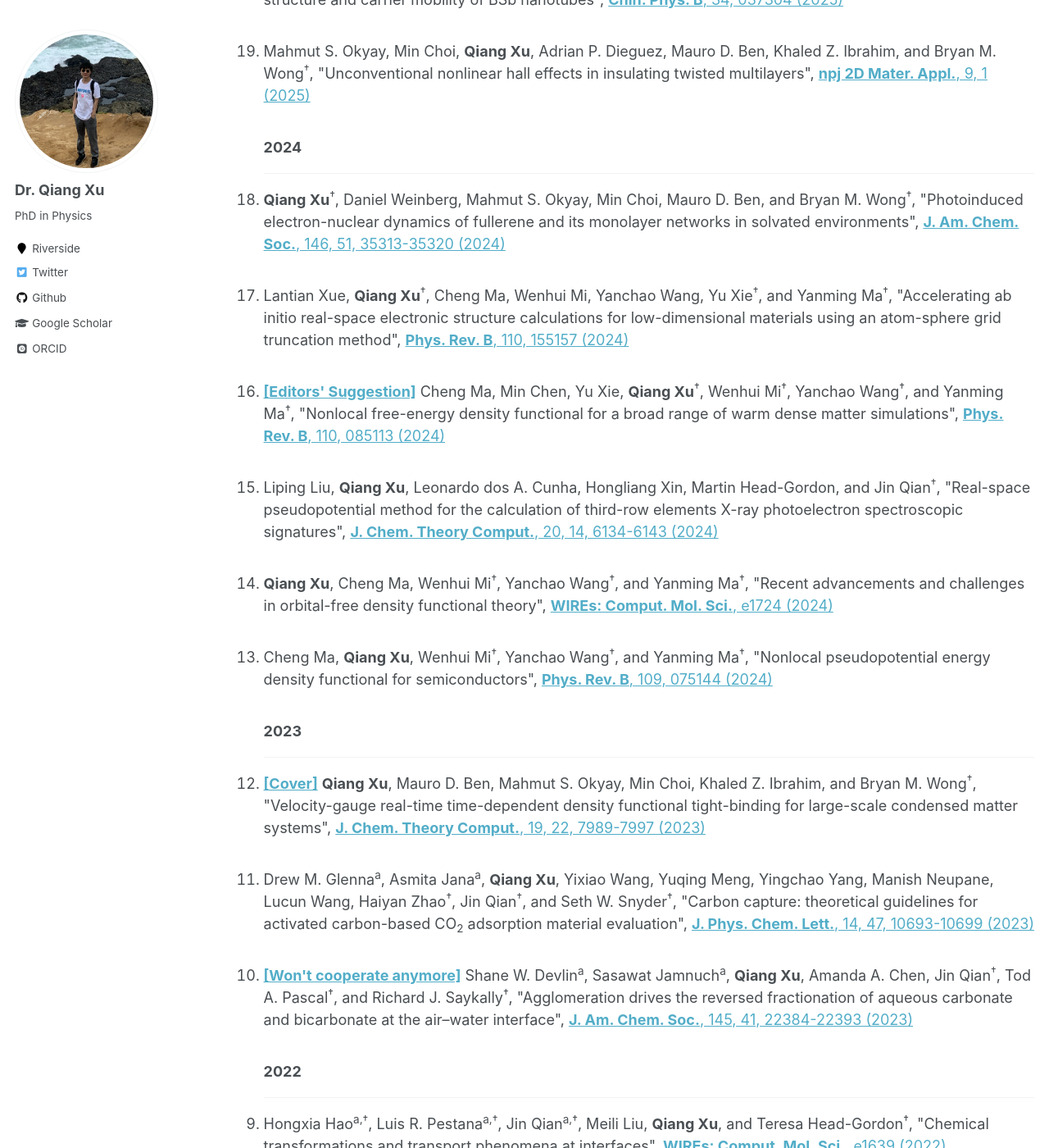
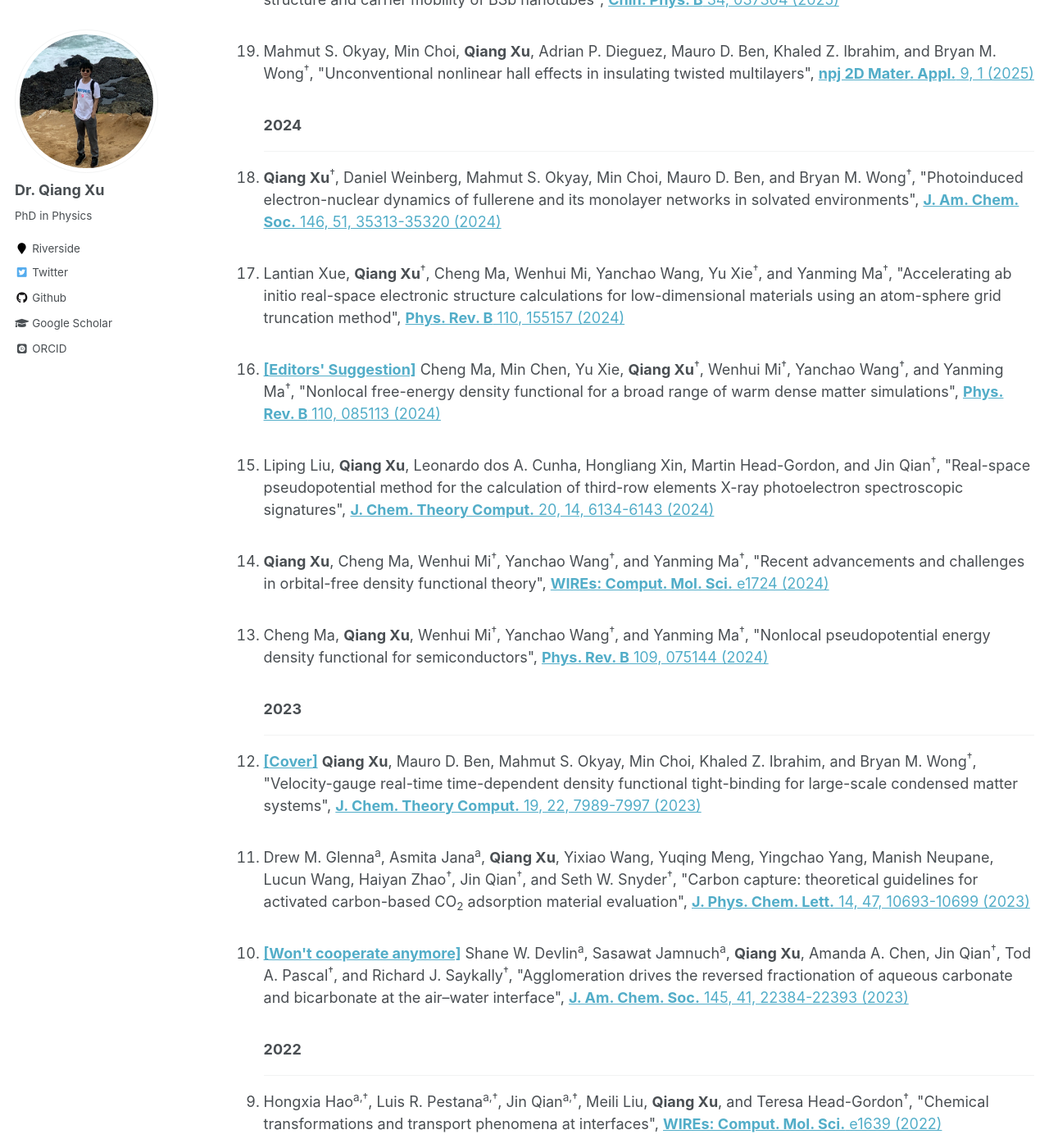
Before and after one commit to xqjlu/xqjlu.github.io, a Jekyll site: the page built from _pages/publications.md, in a window 1280 px wide and 1400 px high, scrolled down 908 px. Shown: the whole window at 82% size. Built offline with Jekyll 4.4.1, drawn with Linux system fonts in a browser that asks for light colours; some web fonts are replaced; some of the changed text lies outside the part shown.

Commit message:
publication

```diff
--- a/_pages/publications.md
+++ b/_pages/publications.md
@@ -54,27 +54,27 @@ Miao Qi, He Li, Haiyan Mao, Sydney Hemenway, <b>Qiang Xu</b>, Yunfei Wang, Beiha
 Liana M. Klivansky, Xiaodan Gu, Chenhui Zhu, Jeffrey A. Reimer, Ganglong Cui, Carolin M. Sutter-Fella,
 Jian Zhang, Gang Ren, and Yi Liu<sup>†</sup>,
 "High-fidelity topochemical polymerization in single crystals, polycrystals, and solution aggregates",
-<a href="https://doi.org/10.1038/s41467-025-58822-2" target="_blank"><b>Nat. Commun.</b>, 16, 3498 (2025)</a>
+<a href="https://doi.org/10.1038/s41467-025-58822-2" target="_blank"><b>Nat. Commun.</b> 16, 3498 (2025)</a>
 </li><br>
 
 <li>Pengye Liu<sup>a</sup>, Quan Zhuang<sup>a</sup>, <b>Qiang Xu</b><sup>a</sup>, Tian Cui<sup>†</sup>, and Zhao Liu<sup>†</sup>,
 "Mechanism of high temperature superconductivity in compressed H<sub>2</sub>-molecular-type hydride",
-<a href="https://doi.org/10.1126/sciadv.adt9411" target="_blank"><b>Sci. Adv.</b>, 11, eadt9411 (2025)</a>
+<a href="https://doi.org/10.1126/sciadv.adt9411" target="_blank"><b>Sci. Adv.</b> 11, eadt9411 (2025)</a>
 </li><br>
 
 <li>Yongshuo Chen, Cheng Ma, Boning Cui, Tian Cui, Wenhui Mi<sup>†</sup>, <b>Qiang Xu</b><sup>†</sup>, Yanchao Wang<sup>†</sup>, Yanming Ma,
 "Fast and stable tight-binding framework for nonlocal kinetic energy density functional reconstruction in orbital-free density functional calculations",
-<a href="https://doi.org/10.1103/PhysRevB.111.125133" target="_blank"><b>Phys. Rev. B</b>, 111, 125133 (2025)</a>
+<a href="https://doi.org/10.1103/PhysRevB.111.125133" target="_blank"><b>Phys. Rev. B</b> 111, 125133 (2025)</a>
 </li><br>
 
 <li>Lantian Xue, Chennan Song, Miaomiao Jian<sup>†</sup>, <b>Qiang Xu</b><sup>†</sup>, Yuhao Fu, Pengyue Gao<sup>†</sup>, Yu Xie,
 "Electronic structure and carrier mobility of BSb nanotubes",
-<a href="https://doi.org/10.1088/1674-1056/adacd3" target="_blank"><b>Chin. Phys. B</b>, 34, 037304 (2025)</a>
+<a href="https://doi.org/10.1088/1674-1056/adacd3" target="_blank"><b>Chin. Phys. B</b> 34, 037304 (2025)</a>
 </li><br>
 
 <li>Mahmut S. Okyay, Min Choi, <b>Qiang Xu</b>, Adrian P. Dieguez, Mauro D. Ben, Khaled Z. Ibrahim, and Bryan M. Wong<sup>†</sup>,
 "Unconventional nonlinear hall effects in insulating twisted multilayers",
-<a href="https://doi.org/10.1038/s41699-024-00520-6" target="_blank"><b>npj 2D Mater. Appl.</b>, 9, 1 (2025)</a>
+<a href="https://doi.org/10.1038/s41699-024-00520-6" target="_blank"><b>npj 2D Mater. Appl.</b> 9, 1 (2025)</a>
 </li><br>
 
 <!--2024-->
@@ -91,31 +91,31 @@ Jian Zhang, Gang Ren, and Yi Liu<sup>†</sup>,
 
 <li><b>Qiang Xu</b><sup>†</sup>, Daniel Weinberg, Mahmut S. Okyay, Min Choi, Mauro D. Ben, and Bryan M. Wong<sup>†</sup>,
 "Photoinduced electron-nuclear dynamics of fullerene and its monolayer networks in solvated environments",
-<a href="https://doi.org/10.1021/jacs.4c12952" target="_blank"><b>J. Am. Chem. Soc.</b>, 146, 51, 35313-35320 (2024)</a>
+<a href="https://doi.org/10.1021/jacs.4c12952" target="_blank"><b>J. Am. Chem. Soc.</b> 146, 51, 35313-35320 (2024)</a>
 </li><br>
 
 <li>Lantian Xue, <b>Qiang Xu</b><sup>†</sup>, Cheng Ma, Wenhui Mi, Yanchao Wang, Yu Xie<sup>†</sup>, and Yanming Ma<sup>†</sup>,
 "Accelerating ab initio real-space electronic structure calculations for low-dimensional materials using an atom-sphere grid truncation method",
-<a href="https://doi.org/10.1103/PhysRevB.110.155157" target="_blank"><b>Phys. Rev. B</b>, 110, 155157 (2024)</a>
+<a href="https://doi.org/10.1103/PhysRevB.110.155157" target="_blank"><b>Phys. Rev. B</b> 110, 155157 (2024)</a>
 </li><br>
 
 <li><a><b>[Editors' Suggestion]</b></a> Cheng Ma, Min Chen, Yu Xie, <b>Qiang Xu</b><sup>†</sup>, Wenhui Mi<sup>†</sup>, Yanchao Wang<sup>†</sup>, and Yanming Ma<sup>†</sup>,
 "Nonlocal free-energy density functional for a broad range of warm dense matter simulations",
-<a href="https://doi.org/10.1103/PhysRevB.110.085113" target="_blank"><b>Phys. Rev. B</b>, 110, 085113 (2024)</a>
+<a href="https://doi.org/10.1103/PhysRevB.110.085113" target="_blank"><b>Phys. Rev. B</b> 110, 085113 (2024)</a>
 </li><br>
 
 <li>Liping Liu, <b>Qiang Xu</b>, Leonardo dos A. Cunha, Hongliang Xin, Martin Head-Gordon, and Jin Qian<sup>†</sup>,
 "Real-space pseudopotential method for the calculation of third-row elements X-ray photoelectron spectroscopic signatures",
-<a href=" https://doi.org/10.1021/acs.jctc.4c00535" target="_blank"><b>J. Chem. Theory Comput.</b>, 20, 14, 6134-6143 (2024)</a>
+<a href=" https://doi.org/10.1021/acs.jctc.4c00535" target="_blank"><b>J. Chem. Theory Comput.</b> 20, 14, 6134-6143 (2024)</a>
 </li><br>
 
 <li><b>Qiang Xu</b>, Cheng Ma, Wenhui Mi<sup>†</sup>, Yanchao Wang<sup>†</sup>, and Yanming Ma<sup>†</sup>,
 "Recent advancements and challenges in orbital-free density functional theory",
-<a href="https://doi.org/10.1002/wcms.1724" target="_blank"><b>WIREs: Comput. Mol. Sci.</b>, e1724 (2024)</a>
+<a href="https://doi.org/10.1002/wcms.1724" target="_blank"><b>WIREs: Comput. Mol. Sci.</b> e1724 (2024)</a>
 </li><br>
 
 <li>Cheng Ma, <b>Qiang Xu</b>, Wenhui Mi<sup>†</sup>, Yanchao Wang<sup>†</sup>, and Yanming Ma<sup>†</sup>, "Nonlocal pseudopotential energy density functional for semiconductors",
-<a href="https://doi.org/10.1103/PhysRevB.109.075144" target="_blank"><b>Phys. Rev. B</b>, 109, 075144 (2024)</a>
+<a href="https://doi.org/10.1103/PhysRevB.109.075144" target="_blank"><b>Phys. Rev. B</b> 109, 075144 (2024)</a>
 </li><br>
 
 <!--2023-->
@@ -123,17 +123,17 @@ Jian Zhang, Gang Ren, and Yi Liu<sup>†</sup>,
 <hr align="left" color="#000000">
 <li><a><b>[Cover]</b></a> <b>Qiang Xu</b>, Mauro D. Ben, Mahmut S. Okyay, Min Choi, Khaled Z. Ibrahim, and Bryan M. Wong<sup>†</sup>,
 "Velocity-gauge real-time time-dependent density functional tight-binding for large-scale condensed matter systems",
-<a href="https://doi.org/10.1021/acs.jctc.3c00689" target="_blank"><b>J. Chem. Theory Comput.</b>, 19, 22, 7989-7997 (2023)</a>
+<a href="https://doi.org/10.1021/acs.jctc.3c00689" target="_blank"><b>J. Chem. Theory Comput.</b> 19, 22, 7989-7997 (2023)</a>
 </li><br>
 
 <li>Drew M. Glenna<sup>a</sup>, Asmita Jana<sup>a</sup>, <b>Qiang Xu</b>, Yixiao Wang, Yuqing Meng, Yingchao Yang, Manish Neupane, Lucun Wang, Haiyan Zhao<sup>†</sup>, Jin Qian<sup>†</sup>, and Seth W. Snyder<sup>†</sup>,
 "Carbon capture: theoretical guidelines for activated carbon-based CO<sub>2</sub> adsorption material evaluation",
-<a href="https://doi.org/10.1021/acs.jpclett.3c02711" target="_blank"><b>J. Phys. Chem. Lett.</b>, 14, 47, 10693-10699 (2023)</a>
+<a href="https://doi.org/10.1021/acs.jpclett.3c02711" target="_blank"><b>J. Phys. Chem. Lett.</b> 14, 47, 10693-10699 (2023)</a>
 </li><br>
 
 <li><a><b>[Won't cooperate anymore]</b></a> Shane W. Devlin<sup>a</sup>, Sasawat Jamnuch<sup>a</sup>, <b>Qiang Xu</b>, Amanda A. Chen, Jin Qian<sup>†</sup>, Tod A. Pascal<sup>†</sup>, and Richard J. Saykally<sup>†</sup>,
 "Agglomeration drives the reversed fractionation of aqueous carbonate and bicarbonate at the air–water interface",
-<a href="https://doi.org/10.1021/jacs.3c05093" target="_blank"><b>J. Am. Chem. Soc.</b>, 145, 41, 22384-22393 (2023)</a>
+<a href="https://doi.org/10.1021/jacs.3c05093" target="_blank"><b>J. Am. Chem. Soc.</b> 145, 41, 22384-22393 (2023)</a>
 </li><br>
 
 <!--2022-->
@@ -141,17 +141,17 @@ Jian Zhang, Gang Ren, and Yi Liu<sup>†</sup>,
 <hr align="left" color="#000000">
 <li>Hongxia Hao<sup>a,†</sup>, Luis R. Pestana<sup>a,†</sup>, Jin Qian<sup>a,†</sup>, Meili Liu, <b>Qiang Xu</b>, and Teresa Head-Gordon<sup>†</sup>,
 "Chemical transformations and transport phenomena at interfaces",
-<a href="https://doi.org/10.1002/wcms.1639" target="_blank"><b>WIREs: Comput. Mol. Sci.</b>, e1639 (2022)</a>
+<a href="https://doi.org/10.1002/wcms.1639" target="_blank"><b>WIREs: Comput. Mol. Sci.</b> e1639 (2022)</a>
 </li><br>
 
 <li><b>Qiang Xu</b>, David Prendergast, and Jin Qian<sup>†</sup>,
 "Real-space pseudopotential method for the calculation of 1s core-level binding energies",
-<a href="https://doi.org/10.1021/acs.jctc.2c00474" target="_blank"><b>J. Chem. Theory Comput.</b>, 18, 9, 5471-5478 (2022)</a>
+<a href="https://doi.org/10.1021/acs.jctc.2c00474" target="_blank"><b>J. Chem. Theory Comput.</b> 18, 9, 5471-5478 (2022)</a>
 </li><br>
 
 <li><b>Qiang Xu</b>, Cheng Ma, Wenhui Mi, Yanchao Wang<sup>†</sup>, and Yanming Ma,
 "Nonlocal pseudopotential energy density functional for orbital-free density functional theory",
-<a href="https://doi.org/10.1038/s41467-022-29002-3" target="_blank"><b>Nat. Commun.</b>, 13, 1385 (2022)</a>
+<a href="https://doi.org/10.1038/s41467-022-29002-3" target="_blank"><b>Nat. Commun.</b> 13, 1385 (2022)</a>
 </li><br>
 
 <!--2020-->
@@ -159,7 +159,7 @@ Jian Zhang, Gang Ren, and Yi Liu<sup>†</sup>,
 <hr align="left" color="#000000">
 <li><b>Qiang Xu</b>, Jian Lv, Yanchao Wang<sup>†</sup>, and Yanming Ma<sup>†</sup>,
 "Nonlocal kinetic energy density functionals for isolated systems obtained via local density approximation kernels",
-<a href="https://doi.org/10.1103/PhysRevB.101.045110" target="_blank"><b>Phys. Rev. B</b>, 101, 045110 (2020)</a>
+<a href="https://doi.org/10.1103/PhysRevB.101.045110" target="_blank"><b>Phys. Rev. B</b> 101, 045110 (2020)</a>
 </li><br>
 
 <!--2019-->
@@ -167,12 +167,12 @@ Jian Zhang, Gang Ren, and Yi Liu<sup>†</sup>,
 <hr align="left" color="#000000">
 <li><b>Qiang Xu</b>, Yanchao Wang<sup>†</sup>, and Yanming Ma<sup>†</sup>,
 "Nonlocal kinetic energy density functional via line integrals and its application to orbital-free density functional theory",
-<a href="https://doi.org/10.1103/PhysRevB.100.205132" target="_blank"><b>Phys. Rev. B</b>, 100, 205132 (2019)</a>
+<a href="https://doi.org/10.1103/PhysRevB.100.205132" target="_blank"><b>Phys. Rev. B</b> 100, 205132 (2019)</a>
 </li><br>
 
 <li><b>Qiang Xu</b><sup>a</sup>, Sheng Wang<sup>a</sup>, Lantian Xue, Xuecheng Shao, Pengyue Gao, Jian Lv, Yanchao Wang<sup>†</sup>, and Yanming Ma<sup>†</sup>,
 "Ab initio electronic structure calculations using a real-space Chebyshev-filtered subspace iteration method",
-<a href="https://doi.org/10.1088/1361-648X/ab2a63" target="_blank"><b>J. Phys.: Condens. Matter</b>, 31, 455901 (2019)</a>
+<a href="https://doi.org/10.1088/1361-648X/ab2a63" target="_blank"><b>J. Phys.: Condens. Matter</b> 31, 455901 (2019)</a>
 </li><br>
 
 <!--2018-->
@@ -180,7 +180,7 @@ Jian Zhang, Gang Ren, and Yi Liu<sup>†</sup>,
 <hr align="left" color="#000000">
 <li>Xuecheng Shao, <b>Qiang Xu</b>, Sheng Wang, Jian Lv, Yanchao Wang<sup>†</sup>, and Yanming Ma<sup>†</sup>,
 "Large-scale ab initio simulations for periodic system",
-<a href="https://doi.org/10.1016/j.cpc.2018.07.009"  target="_blank"><b>Comput. Phys. Commun.</b>, 233, 78-83 (2018)</a>
+<a href="https://doi.org/10.1016/j.cpc.2018.07.009"  target="_blank"><b>Comput. Phys. Commun.</b> 233, 78-83 (2018)</a>
 </li><br>
 
 <!--2016-->
@@ -188,12 +188,12 @@ Jian Zhang, Gang Ren, and Yi Liu<sup>†</sup>,
 <hr align="left" color="#000000">
 <li>Xuecheng Shao, Wenhui Mi, <b>Qiang Xu</b>, Yanchao Wang<sup>†</sup>, and Yanming Ma<sup>†</sup>,
 "O(NlogN) scaling method to evaluate the ion–electron potential of crystalline solids",
-<a href="https://doi.org/10.1063/1.4967319"  target="_blank"><b>J. Chem. Phys.</b>, 145, 184110 (2016)</a>
+<a href="https://doi.org/10.1063/1.4967319"  target="_blank"><b>J. Chem. Phys.</b> 145, 184110 (2016)</a>
 </li><br>
 
 <li>Yuanyuan Zhou, <b>Qiang Xu</b>, Chunye Zhu, Qian Li, Hanyu Liu, Hui Wang<sup>†</sup>, and John S. Tse<sup>†</sup>,
 "Predicted lithium–iron compounds under high pressure",
-<a href="https://doi.org/10.1039/C6RA11064A"  target="_blank"><b>RSC Adv.</b>, 6, 66721-66728 (2016)</a>
+<a href="https://doi.org/10.1039/C6RA11064A"  target="_blank"><b>RSC Adv.</b> 6, 66721-66728 (2016)</a>
 </li><br>
 
 </ol>
```
Also changed, not shown: other parts of _pages/publications.md (+2 -2 lines).
